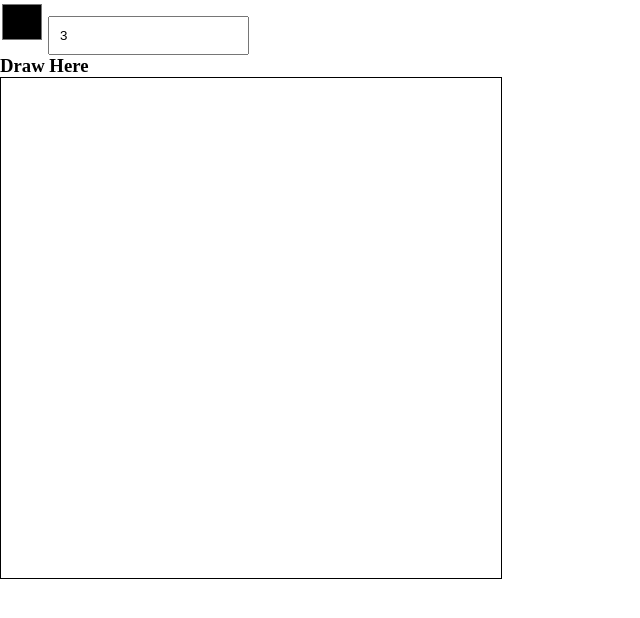
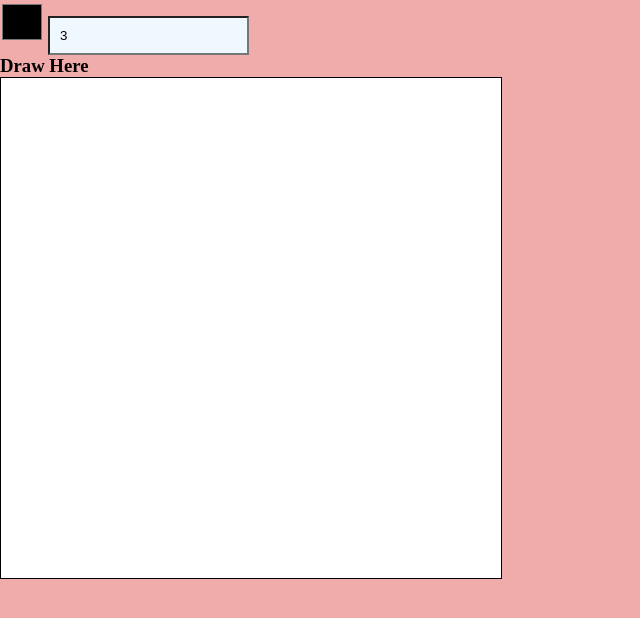
Before and after one commit to sugeshc389/canvas_paint, a plain HTML site: page index.html in a window 1280 px wide. Shown: the whole page, without its empty margins (0-640 px from the left). Drawn offline with Linux system fonts and the light colour scheme.

Commit message:
background color added

```diff
--- a/style.css
+++ b/style.css
@@ -1,6 +1,7 @@
 *{
     padding: 0px;
     margin: 0px;
+    background-color: rgb(240, 171, 171);
 }
 #canvas{
     border: solid 1px black;
@@ -14,4 +15,5 @@
 }
 #thickness{
     padding: 10px;
+    background-color: aliceblue;
 }
```
